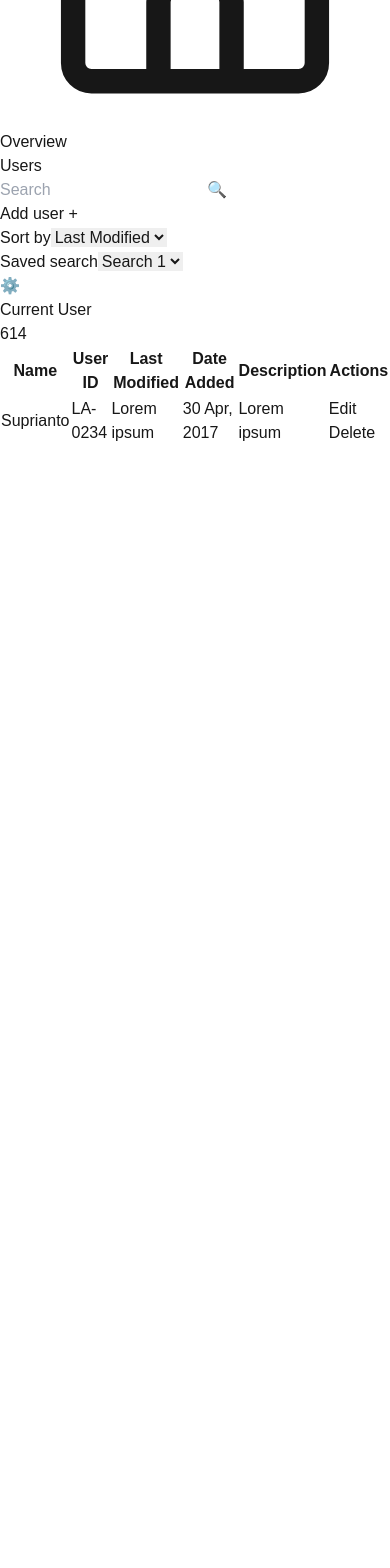
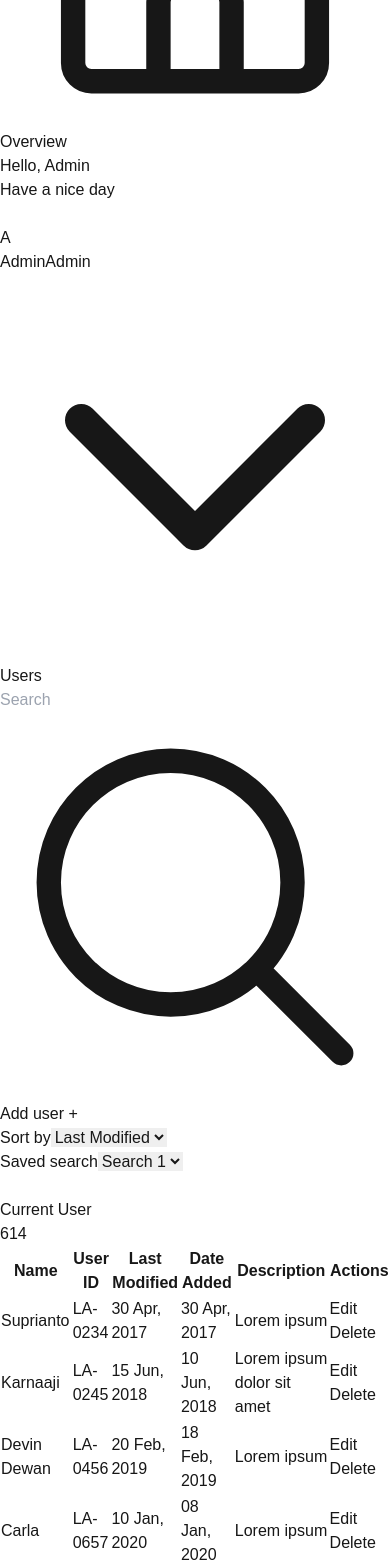
Before and after one commit to adhityabye/capstone-dashboard-fe, a Next.js app: page / in a window 390 px wide. Shown: the part 308-1876 px from the top of the page. Before the commit the page ends 844 px from the top, so only its background shows below. Built offline with nearby package versions, Linux system fonts and the light colour scheme.

Commit message:
style: update styling ui

```diff
--- a/package.json
+++ b/package.json
@@ -9,6 +9,7 @@
     "lint": "next lint"
   },
   "dependencies": {
+    "@heroicons/react": "^2.1.5",
     "next": "14.2.13",
     "react": "^18",
     "react-dom": "^18"
--- /dev/null
+++ b/src/app/components/Header.js
@@ -0,0 +1,58 @@
+export default function Header() {
+  return (
+    <header className="flex justify-between items-center py-4 mb-8 bg-white shadow-sm rounded-xl px-6">
+      <div>
+        <h1 className="text-3xl font-bold text-gray-800">Hello, Admin</h1>
+        <p className="text-gray-500">Have a nice day</p>
+      </div>
+
+      <div className="flex items-center space-x-6">
+        <div className="relative">
+          <button className="relative text-gray-600 hover:text-gray-900 focus:outline-none">
+            <svg
+              xmlns="http://www.w3.org/2000/svg"
+              fill="none"
+              viewBox="0 0 24 24"
+              strokeWidth={1.5}
+              stroke="currentColor"
+              className="w-6 h-6"
+            >
+              <path
+                strokeLinecap="round"
+                strokeLinejoin="round"
+                d="M15 17h5l-1.405-1.405A2.032 2.032 0 0118.5 15h-6a2.032 2.032 0 01-1.095.595L10 17h5M9 5a7 7 0 017 7v1h-2a3 3 0 00-6 0H7v-1a7 7 0 017-7z"
+              />
+            </svg>
+            <span className="absolute top-0 right-0 block h-2 w-2 bg-blue-500 rounded-full"></span>
+          </button>
+        </div>
+
+        <div className="h-6 w-px bg-gray-300"></div>
+
+        <div className="flex items-center space-x-2 cursor-pointer">
+          <div className="bg-gray-300 rounded-full h-8 w-8 flex items-center justify-center">
+            <span className="text-gray-500">A</span>
+          </div>
+          <div className="flex flex-col">
+            <span className="text-sm font-semibold text-gray-800">Admin</span>
+            <span className="text-xs text-gray-500">Admin</span>
+          </div>
+          <svg
+            xmlns="http://www.w3.org/2000/svg"
+            fill="none"
+            viewBox="0 0 24 24"
+            strokeWidth={2}
+            stroke="currentColor"
+            className="w-4 h-4 text-gray-600"
+          >
+            <path
+              strokeLinecap="round"
+              strokeLinejoin="round"
+              d="M19 9l-7 7-7-7"
+            />
+          </svg>
+        </div>
+      </div>
+    </header>
+  );
+}
--- a/src/app/components/SideBar.js
+++ b/src/app/components/SideBar.js
@@ -8,9 +8,7 @@ export default function SideBar() {
   const pathname = usePathname();
   const [isOpen, setIsOpen] = useState(false);
 
-  const navItems = [
-    { name: "Overview", path: "/" },
-  ];
+  const navItems = [{ name: "Overview", path: "/" }];
 
   return (
     <>
@@ -57,19 +55,20 @@ export default function SideBar() {
       <aside
         className={`fixed lg:relative transform lg:transform-none transition-transform ${
           isOpen ? "translate-x-0" : "-translate-x-full"
-        } lg:translate-x-0 top-0 left-0 w-64 bg-white shadow-md h-full z-50 lg:w-1/5 lg:min-h-screen p-6`}
+        } lg:translate-x-0 top-0 left-0 w-64 bg-gray-50 shadow-xl h-full z-50 lg:w-1/5 lg:min-h-screen p-6`}
       >
-        <div className="text-2xl font-bold text-black mb-10">Capstone</div>
-        <nav className="">
+        <div className="text-2xl font-bold text-gray-800 mb-10">Capstone</div>
+
+        <nav>
           <ul className="space-y-6">
             {navItems.map((item) => (
               <li key={item.name}>
                 <Link href={item.path}>
                   <div
-                    className={`flex items-center space-x-3 cursor-pointer text-lg p-4 rounded-l-full transition-colors ${
+                    className={`flex items-center space-x-3 cursor-pointer text-lg p-4 rounded-lg transition-all duration-300 ease-in-out ${
                       pathname === item.path
-                        ? "bg-blue-100 text-blue-600 font-bold"
-                        : "text-gray-600 hover:bg-blue-50 hover:text-blue-600"
+                        ? "bg-blue-500 text-white shadow-lg"
+                        : "text-gray-600 hover:bg-gray-100 hover:text-blue-500"
                     }`}
                   >
                     {/* Heroicons SVG for the Sidebar Icon */}
--- a/src/app/components/UserActions.js
+++ b/src/app/components/UserActions.js
@@ -1,52 +1,48 @@
+import {
+  MagnifyingGlassIcon,
+  AdjustmentsHorizontalIcon,
+} from "@heroicons/react/24/outline"; // Corrected imports
+
 export default function UserActions() {
   return (
-    <div className="mb-8">
-      {/* Header and Actions */}
-      <div className="flex justify-between items-center mb-4">
-        {/* Title */}
-        <h2 className="text-2xl font-bold text-blue-600">Users</h2>
+    <div className="mb-8 bg-white p-6 rounded-xl shadow-md">
+      <div className="flex flex-wrap justify-between items-center mb-4">
+        <h2 className="text-3xl font-bold text-gray-800">Users</h2>
 
-        {/* Search Bar */}
-        <div className="relative w-1/3">
+        <div className="relative w-full lg:w-1/3 mt-4 lg:mt-0">
           <input
             type="text"
             placeholder="Search"
-            className="w-full pl-10 pr-4 py-2 rounded-lg shadow-sm focus:ring-blue-500 focus:border-blue-500 border border-gray-300"
+            className="w-full pl-12 pr-4 py-2 rounded-full shadow-sm focus:ring-blue-500 focus:border-blue-500 border border-gray-300"
           />
-          <span className="absolute top-0 left-0 mt-2 ml-3 text-gray-400">
-            🔍 {/* You can replace this with a proper search icon */}
+          <span className="absolute top-0 left-0 mt-2 ml-4 text-gray-400">
+            <MagnifyingGlassIcon className="h-5 w-5" />
           </span>
         </div>
 
-        {/* Actions (Add User, Sort, Saved Search) */}
-        <div className="flex items-center space-x-4">
-          {/* Add User Button */}
-          <button className="bg-blue-500 text-white px-4 py-2 rounded-lg hover:bg-blue-600">
+        <div className="flex flex-wrap items-center space-x-4 mt-4 lg:mt-0">
+          <button className="bg-blue-500 text-white px-6 py-2 rounded-full hover:bg-blue-600 transition duration-300 ease-in-out">
             Add user +
           </button>
 
-          {/* Sort By Dropdown */}
-          <div className="flex items-center">
-            <span className="mr-2 text-gray-600">Sort by</span>
-            <select className="p-2 border border-gray-300 rounded-lg shadow-sm">
+          <div className="flex items-center space-x-2">
+            <span className="text-gray-600">Sort by</span>
+            <select className="p-2 border border-gray-300 rounded-full shadow-sm focus:ring-blue-500 focus:border-blue-500">
               <option>Last Modified</option>
               <option>Date Added</option>
             </select>
           </div>
 
-          {/* Saved Search Dropdown */}
-          <div className="flex items-center">
-            <span className="mr-2 text-gray-600">Saved search</span>
-            <select className="p-2 border border-gray-300 rounded-lg shadow-sm">
+          <div className="flex items-center space-x-2">
+            <span className="text-gray-600">Saved search</span>
+            <select className="p-2 border border-gray-300 rounded-full shadow-sm focus:ring-blue-500 focus:border-blue-500">
               <option>Search 1</option>
               <option>Search 2</option>
             </select>
           </div>
 
-          {/* Filter Icon */}
-          <button className="text-gray-600 hover:text-gray-900">
-            {/* You can replace this with a proper filter icon */}
-            ⚙️
+          <button className="p-2 bg-gray-100 text-gray-600 rounded-full hover:bg-gray-200 transition duration-300 ease-in-out">
+            <AdjustmentsHorizontalIcon className="h-5 w-5" />
           </button>
         </div>
       </div>
--- a/src/app/components/UserTable.js
+++ b/src/app/components/UserTable.js
@@ -1,7 +1,52 @@
+"use client";
+
+import { useRouter } from "next/navigation";
+
 export default function UserTable() {
+  const router = useRouter();
+
+  const users = [
+    {
+      name: "Suprianto",
+      userId: "LA-0234",
+      lastModified: "30 Apr, 2017",
+      dateAdded: "30 Apr, 2017",
+      description: "Lorem ipsum",
+    },
+    {
+      name: "Karnaaji",
+      userId: "LA-0245",
+      lastModified: "15 Jun, 2018",
+      dateAdded: "10 Jun, 2018",
+      description: "Lorem ipsum dolor sit amet",
+    },
+    {
+      name: "Devin Dewan",
+      userId: "LA-0456",
+      lastModified: "20 Feb, 2019",
+      dateAdded: "18 Feb, 2019",
+      description: "Lorem ipsum",
+    },
+    {
+      name: "Carla",
+      userId: "LA-0657",
+      lastModified: "10 Jan, 2020",
+      dateAdded: "08 Jan, 2020",
+      description: "Lorem ipsum",
+    },
+  ];
+
+  const handleEdit = (userId) => {
+    router.push(`/users/${userId}`);
+  };
+
+  const handleDelete = (userId) => {
+    router.push(`/users/${userId}/delete`);
+  };
+
   return (
-    <div className="bg-white shadow-md rounded-lg my-6">
-      <table className="min-w-max w-full table-auto">
+    <div className="bg-white shadow-lg rounded-lg overflow-hidden my-6">
+      <table className="min-w-full table-auto">
         <thead>
           <tr className="bg-gray-100 text-gray-600 uppercase text-sm leading-normal">
             <th className="py-3 px-6 text-left">Name</th>
@@ -13,22 +58,34 @@ export default function UserTable() {
           </tr>
         </thead>
         <tbody className="text-gray-600 text-sm font-light">
-          <tr className="border-b border-gray-200 hover:bg-gray-100">
-            <td className="py-3 px-6 text-left whitespace-nowrap">Suprianto</td>
-            <td className="py-3 px-6 text-left">LA-0234</td>
-            <td className="py-3 px-6 text-left">Lorem ipsum</td>
-            <td className="py-3 px-6 text-left">30 Apr, 2017</td>
-            <td className="py-3 px-6 text-left">Lorem ipsum</td>
+          {users.map((user, index) => (
+            <tr
+              key={index}
+              className="border-b border-gray-200 hover:bg-gray-50 transition duration-150 ease-in-out"
+            >
+              <td className="py-3 px-6 text-left whitespace-nowrap">
+                {user.name}
+              </td>
+              <td className="py-3 px-6 text-left">{user.userId}</td>
+              <td className="py-3 px-6 text-left">{user.lastModified}</td>
+              <td className="py-3 px-6 text-left">{user.dateAdded}</td>
+              <td className="py-3 px-6 text-left">{user.description}</td>
               <td className="py-3 px-6 text-center">
-              <button className="bg-blue-500 text-white px-4 py-1 rounded-lg hover:bg-blue-600">
+                <button
+                  onClick={() => handleEdit(user.userId)}
+                  className="bg-blue-500 text-white px-4 py-2 rounded-full hover:bg-blue-600 transition duration-150 ease-in-out"
+                >
                   Edit
                 </button>
-              <button className="bg-red-500 text-white px-4 py-1 rounded-lg hover:bg-red-600 ml-4">
+                <button
+                  onClick={() => handleDelete(user.userId)}
+                  className="bg-red-500 text-white px-4 py-2 rounded-full hover:bg-red-600 transition duration-150 ease-in-out ml-4"
+                >
                   Delete
                 </button>
               </td>
             </tr>
-          {/* Add more rows as needed */}
+          ))}
         </tbody>
       </table>
     </div>
--- a/src/app/page.js
+++ b/src/app/page.js
@@ -1,11 +1,14 @@
+`use client`
 import LayoutWrapper from "./components/LayoutWrapper";
 import StatsCards from "./components/StatsCards";
 import UserTable from "./components/UserTable";
 import UserActions from "./components/UserActions";
+import Header from "./components/Header";
 
 export default function Page() {
   return (
     <LayoutWrapper>
+      <Header />
       <UserActions />
       <StatsCards />
       <UserTable />
```
Also changed, not shown: 1 other file (tests, documents, lock files or other folders). Lines whose indentation alone changed are shown as unchanged.
